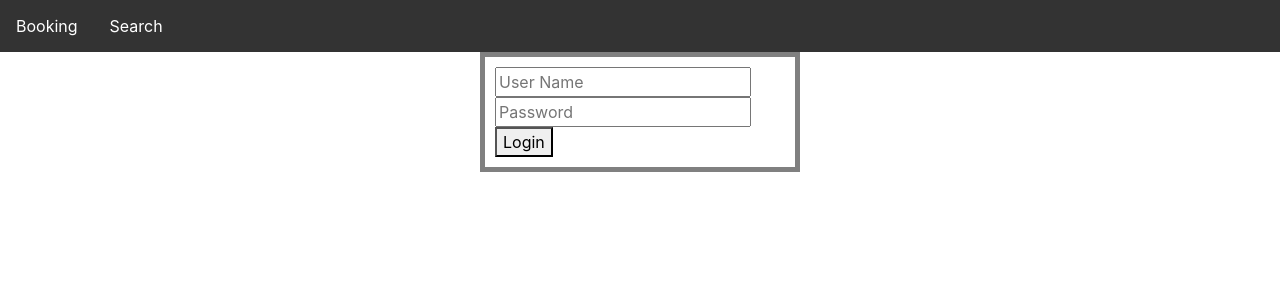
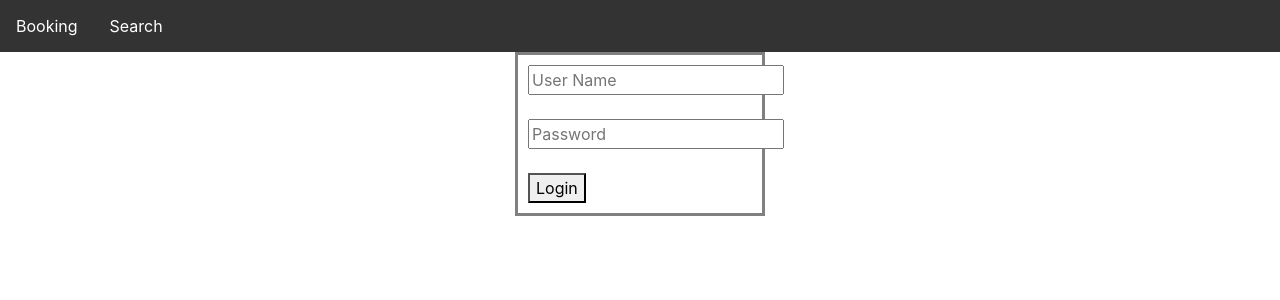
Before and after one commit to esther-vl/my-app, a React (Create React App) app: page / in a window 1280 px wide. Shown: the top 300 px of the page. Built offline with nearby package versions, Linux system fonts and the light colour scheme.

Commit message:
validation form

```diff
--- a/public/dummy.json
+++ b/public/dummy.json
@@ -1,6 +1,6 @@
 {
     "roomname":"",
-    "roomnumber":[],
+    "roomnumber":0,
     "facilitiesSelection":["Projector", "WhiteBoard", "Table", "AC", "Sofa"],
     "location":""
 }
--- a/src/App.css
+++ b/src/App.css
@@ -18,9 +18,9 @@
   color: #61dafb;
 }
 .loginform {
-  width: 320px;
+  width: 250px;
   padding: 10px;
-  border: 5px solid gray;
+  border: 3px solid gray;
   margin: auto;
 }
 
--- a/src/Login/index.jsx
+++ b/src/Login/index.jsx
@@ -25,6 +25,8 @@ class Login extends Component {
         }
         return(
             <div >
+                <table>
+                    <tr>
                 <input
                     type='text'
                     name='username'
@@ -32,16 +34,23 @@ class Login extends Component {
                     value={this.state.name}
                     onChange={this.onNameChange}
                     />
+                    </tr>
+                    <br/>
+                    <tr>
                 <input
                     type='password'
                     pswd='password'
                     value={this.state.pswd}
                     onChange={this.onPswdChange}
                     placeholder='Password'/>
-
+                    </tr>
+                    <br/>
+                    <tr>
                 <button
                     onClick={() => this.props.handleLogin(this.state.name, this.state.pswd)}>Login
                 </button>
+                </tr>
+                </table>
               </div>
         );
     }
```
